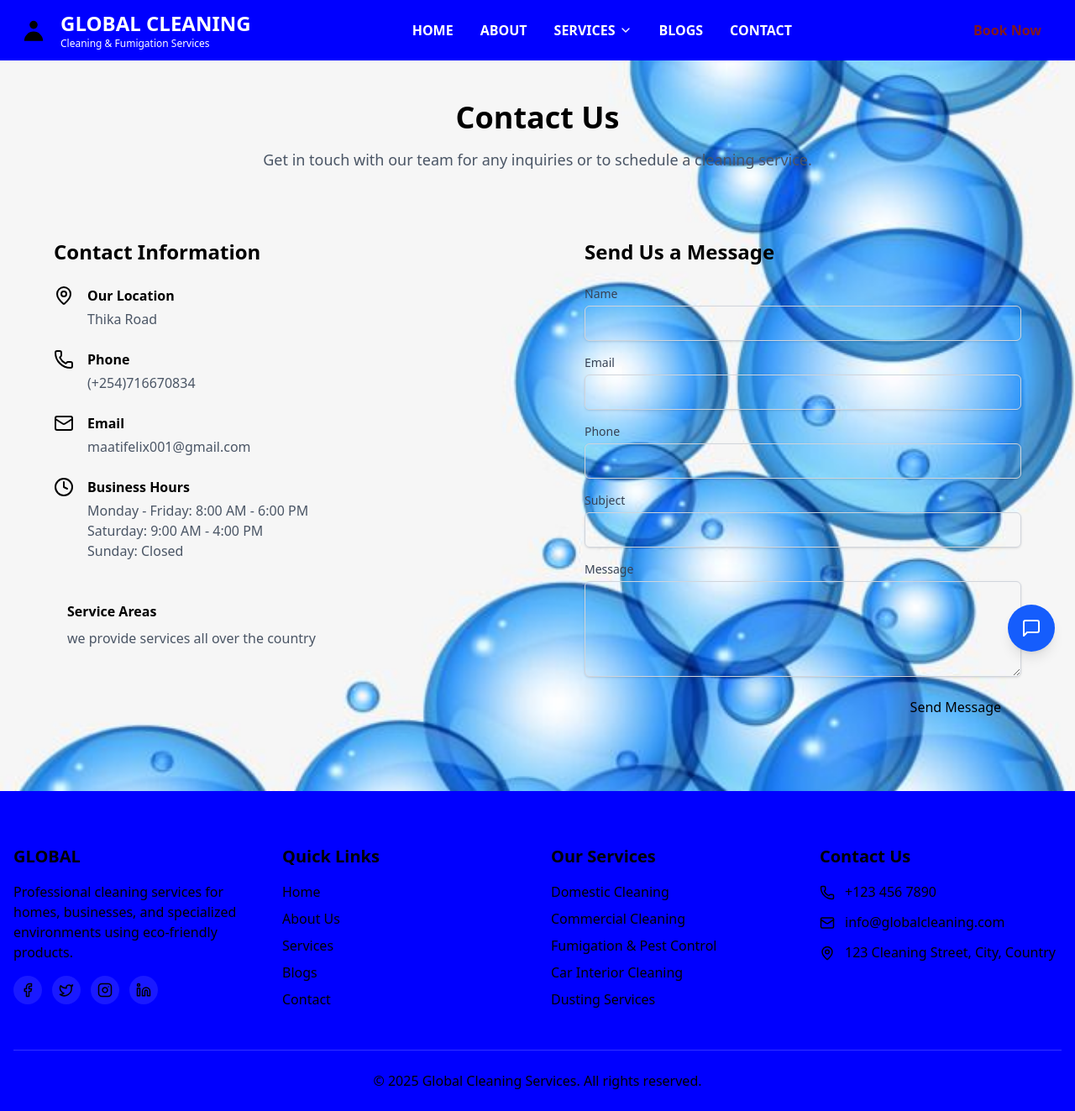
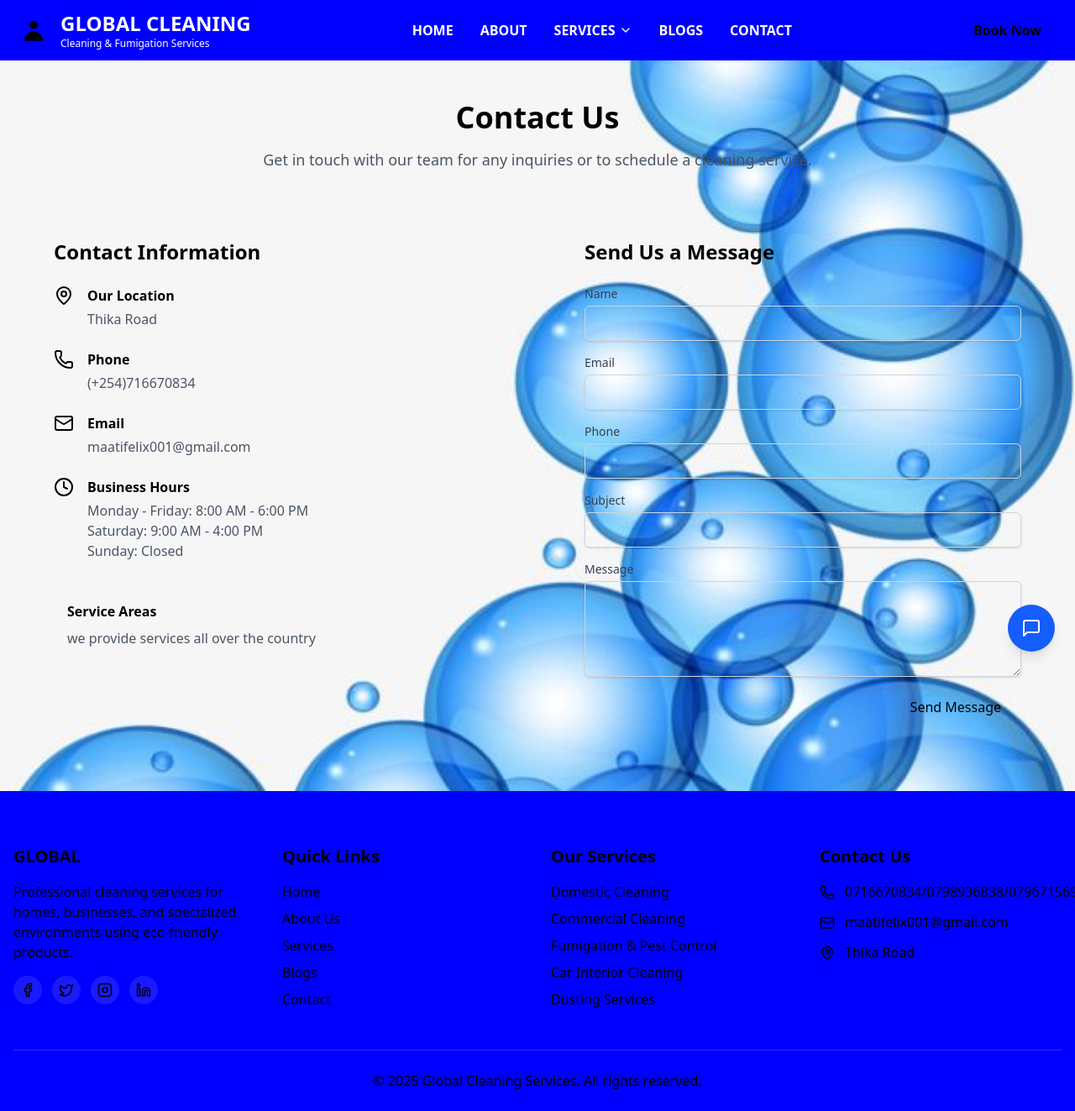
Before and after one commit to ANNGLORIOUS/Global-Cleaners, a React (Vite) app in the folder global-cleaning/: page /book-now in a window 1280 px wide. Shown: the whole page at 84% size. Built offline with nearby package versions, Linux system fonts and the light colour scheme; a web font is replaced by a local one.

Commit message:
updated footer

```diff
--- a/global-cleaning/src/Components/Footer.jsx
+++ b/global-cleaning/src/Components/Footer.jsx
@@ -59,15 +59,15 @@ const Footer = () => {
             <ul className="space-y-3">
               <li className="flex items-start">
                 <Phone className="mr-3 mt-1 flex-shrink-0" size={18} />
-                <span>+123 456 7890</span>
+                <span>0716670834/0798936838/0796715697</span>
               </li>
               <li className="flex items-start">
                 <Mail className="mr-3 mt-1 flex-shrink-0" size={18} />
-                <span>info@globalcleaning.com</span>
+                <span>maatifelix001@gmail.com</span>
               </li>
               <li className="flex items-start">
                 <MapPin className="mr-3 mt-1 flex-shrink-0" size={18} />
-                <span>123 Cleaning Street, City, Country</span>
+                <span>Thika Road</span>
               </li>
             </ul>
           </div>
--- a/global-cleaning/src/Components/Navbar.jsx
+++ b/global-cleaning/src/Components/Navbar.jsx
@@ -124,7 +124,7 @@ const Navbar = () => {
           <div className="hidden md:flex items-center space-x-4">
           <Link
   to="/book-now"
-  className="text-red-900 bg-accent hover:bg-opacity-80 font-bold px-6 py-2 rounded transition-colors"
+  className="text-white-900 bg-accent hover:bg-opacity-80 font-bold px-6 py-2 rounded transition-colors"
 >
   Book Now
 </Link>
@@ -184,7 +184,7 @@ const Navbar = () => {
               <Link to="/contact" className="hover:text-accent" onClick={() => setIsOpen(false)}>CONTACT</Link>
               <div className="flex items-center mt-2">
                 <Phone className="h-4 w-4 mr-2 text-white font-bold" />
-                <span className="font-bold">+123 456 7890</span>
+                <span className="font-bold">0798911413/0716670834/0796715697</span>
               </div>
               <Link
                 to="/book-now"
```
